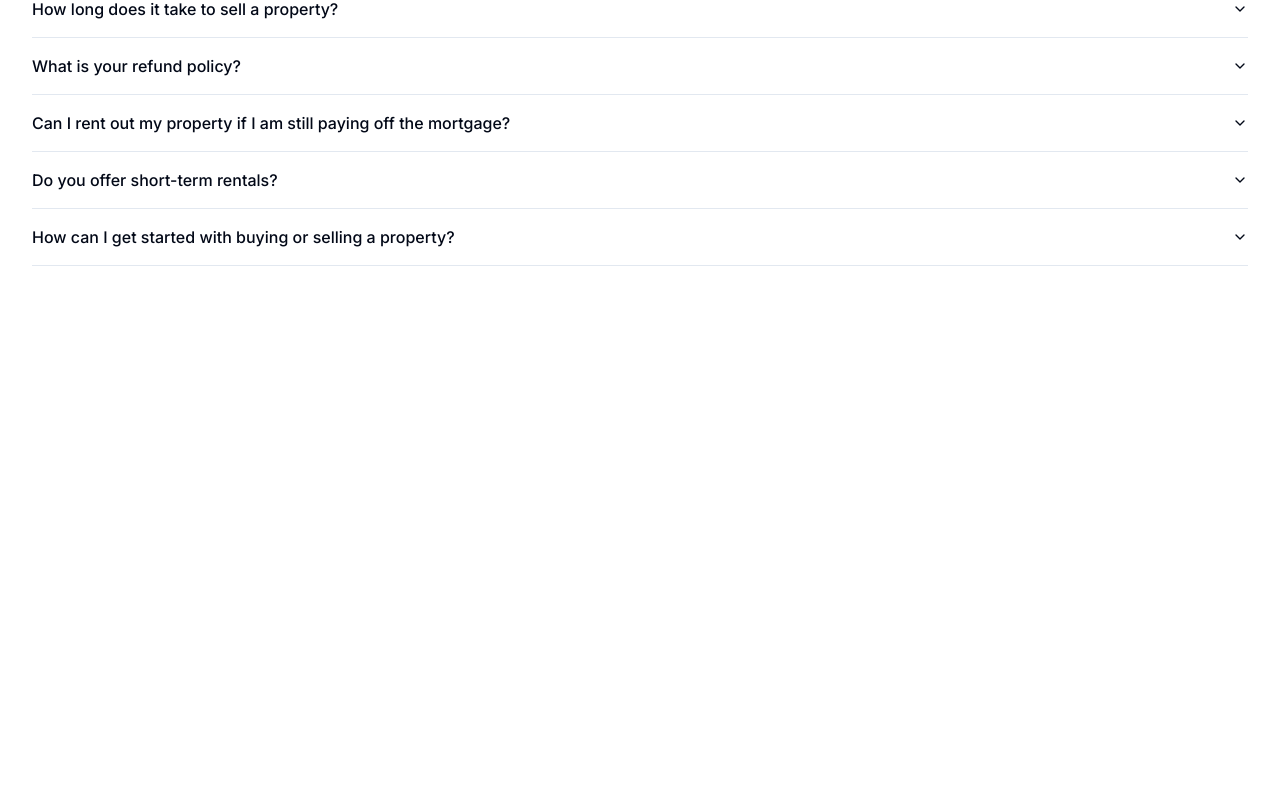
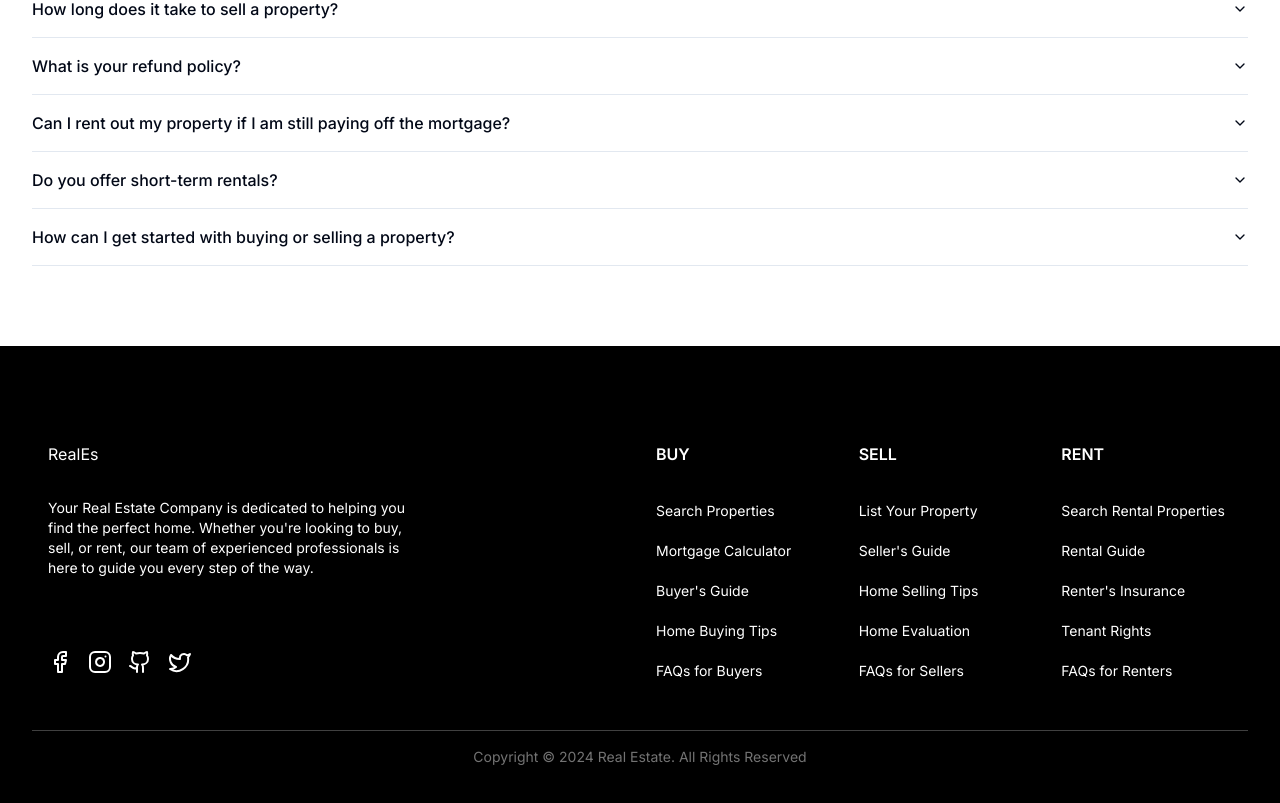
Before and after one commit to rjunio98/LandingPage-Imoveis, a Next.js app: page / in a window 1280 px wide. Shown: the part 6095-6898 px from the top of the page. Before the commit the page ends 6441 px from the top, so only its background shows below. Built offline with nearby package versions, Linux system fonts and the light colour scheme.

Commit message:
add component footer

```diff
--- a/src/app/page.tsx
+++ b/src/app/page.tsx
@@ -1,6 +1,7 @@
 import AboutUs from "@/components/AboutUs";
 import { Faq } from "@/components/Faq";
 import FeaturedProperties from "@/components/FeaturedProperties";
+import { Footer } from "@/components/Footer";
 import Hero from "@/components/Hero";
 import HowItWorks from "@/components/HowItWorks";
 import Navbar from "@/components/Navbar";
@@ -19,6 +20,7 @@ const Home = () => {
       <AboutUs />
       <Testimonials />
       <Faq />
+      <Footer />
     </>
   );
 };
--- /dev/null
+++ b/src/components/Footer.tsx
@@ -0,0 +1,59 @@
+import { FOOTER } from "@/constants";
+import {
+  FacebookIcon,
+  GithubIcon,
+  InstagramIcon,
+  TwitterIcon,
+} from "lucide-react";
+import Link from "next/link";
+
+export const Footer = () => {
+  return (
+    <div className="bg-black text-white py-20">
+      <div className="container mx-auto">
+        <div className="flex flex-wrap border-b border-neutral-700">
+          <div className="w-full sm:w-1/2 lg:w-6/12 p-4">
+            <h2>RealEs</h2>
+            <p className="lg:max-w-sm py-8 text-sm">{FOOTER.description}</p>
+
+            <div className="flex flex-wrap gap-4 my-10">
+              <FacebookIcon />
+              <InstagramIcon />
+              <GithubIcon />
+              <TwitterIcon />
+            </div>
+          </div>
+
+          {FOOTER.categories.map((category, index) => (
+            <div
+              key={index}
+              className="w-full sm:w-1/2 lg:w-2/12 p-4"
+            >
+              <h3 className="font-semibold uppercase pb-4">{category.name}</h3>
+
+              <ul>
+                {category.links.map((link, index) => (
+                  <li
+                    key={index}
+                    className="my-4"
+                  >
+                    <Link
+                      href={link.url}
+                      className="text-sm hover:text-neutral-500"
+                    >
+                      {link.title}
+                    </Link>
+                  </li>
+                ))}
+              </ul>
+            </div>
+          ))}
+        </div>
+
+        <p className="p-4 text-center text-sm text-neutral-500">
+          {FOOTER.copyright}
+        </p>
+      </div>
+    </div>
+  );
+};
```
